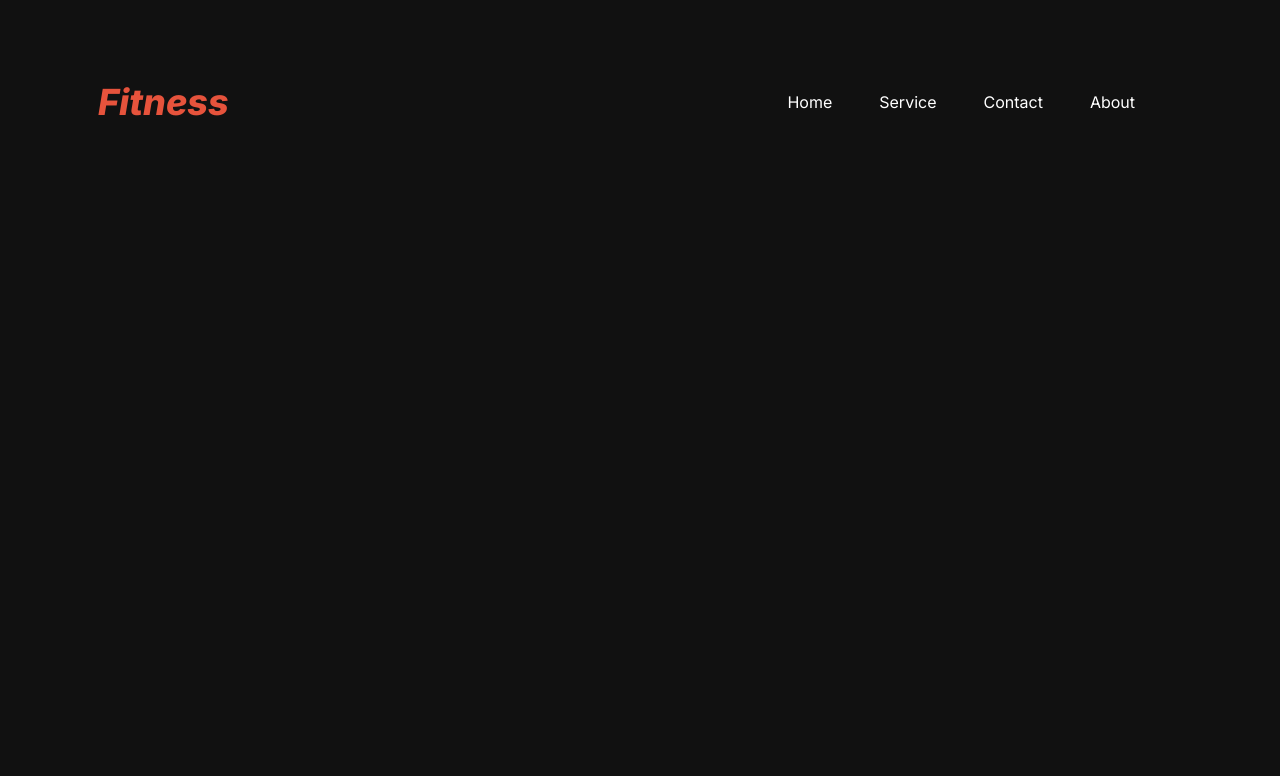
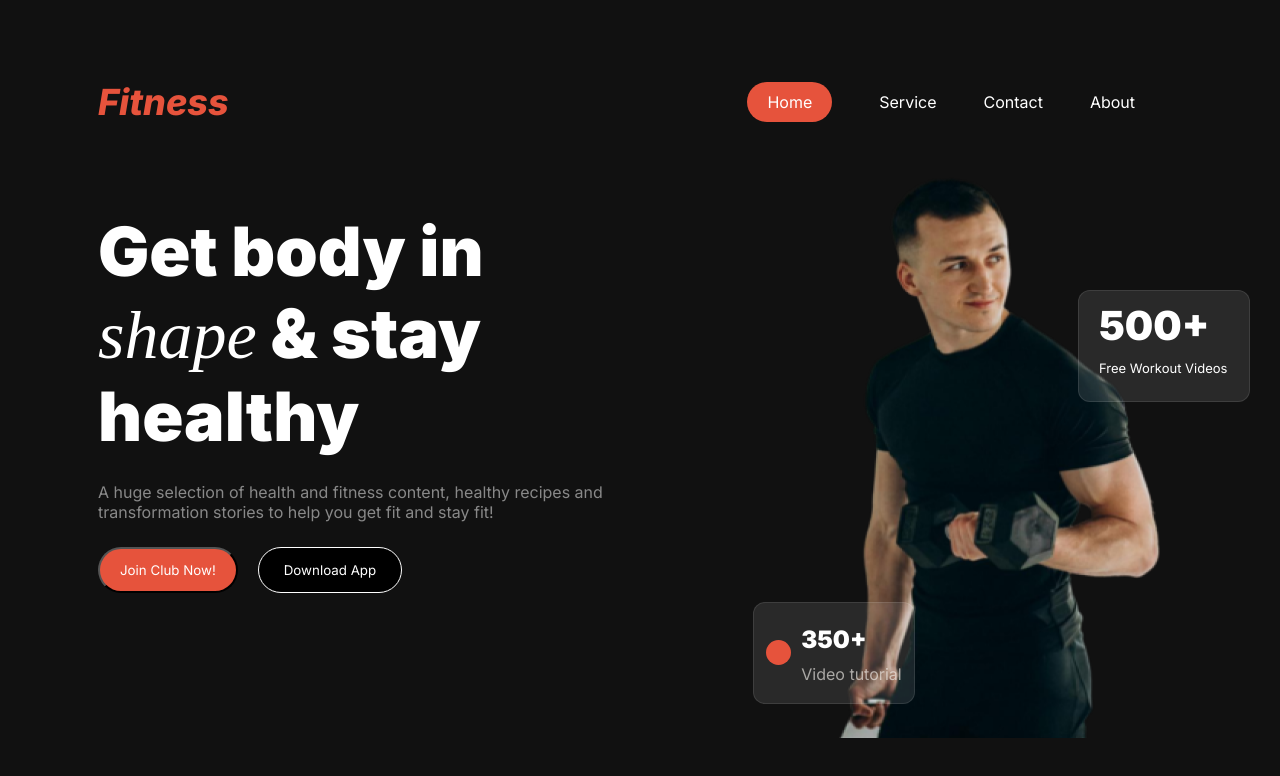
Before and after one commit to halaluddin2000/fitness, a plain HTML site: page index.html in a window 1280 px wide. Drawn offline with Linux system fonts and the light colour scheme.

Commit message:
hero section aded

```diff
--- a/index.html
+++ b/index.html
@@ -18,13 +18,40 @@
       <nav>
         <h2>Fitness</h2>
         <ul>
-          <li><a href="Home">Home</a></li>
+          <li><a class="btn-primary" href="Home">Home</a></li>
           <li><a href="Service">Service</a></li>
           <li><a href="Contact">Contact</a></li>
           <li><a href="About">About</a></li>
         </ul>
       </nav>
-      <div></div>
+      <!-------- hero section start -------->
+      <div class="hero-section">
+        <div class="hero-content">
+          <h2>Get body in <span>shape</span> & stay healthy</h2>
+          <p>
+            A huge selection of health and fitness content, healthy recipes and
+            transformation stories to help you get fit and stay fit!
+          </p>
+          <div class="hero-btn-secton">
+            <button class="btn-primary">Join Club Now!</button>
+            <button class="btn">Download App</button>
+          </div>
+        </div>
+        <div class="hero-img">
+          <img src="/images/images 2.png" alt="" />
+          <div class="video-turorial-contenct">
+            <div class="red-angle"></div>
+            <div class="video-contenct">
+              <h2>350+</h2>
+              <p>Video tutorial</p>
+            </div>
+          </div>
+          <div class="workout-videos-contenct">
+            <h1>500+</h1>
+            <p>Free Workout Videos</p>
+          </div>
+        </div>
+      </div>
     </header>
   </body>
 </html>
--- a/style/style.css
+++ b/style/style.css
@@ -2,9 +2,18 @@
   font-family: "Inter", sans-serif;
   font-optical-sizing: auto;
   color: #ffff;
-  background: #111;
+  /* background-color: #111; */
+}
+body {
+  background-color: #111;
+}
+.btn-primary {
+  border-radius: 46px;
+  background-color: #e6533c;
+  padding: 10px 20px;
 }
 header {
+  /* background-color: #111; */
   margin: 50px 90px;
 }
 nav {
@@ -29,3 +38,110 @@ ul > li {
 li > a {
   text-decoration: none;
 }
+
+/* hero section */
+.hero-section {
+  display: flex;
+  justify-content: space-between;
+}
+.hero-content {
+  width: 520px;
+}
+.hero-content h2 {
+  color: #fff;
+  font-size: 68px;
+  font-weight: 900;
+  margin-bottom: 0px;
+}
+.hero-content > h2 span {
+  font-family: Miama;
+  font-weight: 400;
+  font-style: italic;
+}
+.hero-content p {
+  margin-top: 25px;
+  color: rgba(255, 255, 255, 0.5);
+  font-size: 16px;
+  font-weight: 400;
+}
+.hero-btn-secton {
+  margin-top: 25px;
+  display: flex;
+  gap: 20px;
+}
+.btn {
+  padding: 14px 25px;
+  background-color: black;
+  border-radius: 42px;
+  border: 1px solid #fff;
+}
+/* .hero-img {
+  width: 100%;
+  height: 100%;
+} */
+.hero-img img {
+  position: relative;
+  width: 100%;
+  height: 100%;
+}
+.video-turorial-contenct {
+  position: absolute;
+  margin-top: -140px;
+  margin-left: -80px;
+  display: flex;
+  justify-content: center;
+  align-items: center;
+  width: 140px;
+  height: 80px;
+  border-radius: 12px;
+  border: 1px solid rgba(255, 255, 255, 0.1);
+  background: rgba(255, 255, 255, 0.1);
+  padding: 10px;
+  gap: 10px;
+}
+
+.red-angle {
+  width: 25px;
+  height: 25px;
+  border-radius: 50%;
+  background-color: #e6533c;
+}
+
+.video-contenct {
+  border-radius: 12px;
+}
+.video-contenct h2 {
+  font-size: 24px;
+  font-weight: 900;
+  margin-bottom: 0px;
+}
+.video-contenct p {
+  color: rgba(239, 237, 232, 0.65);
+  width: 100%;
+  font-size: 16px;
+  margin-top: 10px;
+  font-weight: 400;
+}
+.workout-videos-contenct {
+  position: absolute;
+  top: 290px;
+  right: 30px;
+  align-items: center;
+  width: 130px;
+  height: 90px;
+  border-radius: 12px;
+  border: 1px solid rgba(255, 255, 255, 0.1);
+  background: rgba(255, 255, 255, 0.1);
+  padding: 10px 20px;
+}
+.workout-videos-contenct h1 {
+  font-size: 40px;
+  font-weight: 900;
+  margin-bottom: 0px;
+  margin-top: 0px;
+}
+.workout-videos-contenct p {
+  margin-top: 10px;
+  font-size: 13px;
+  font-weight: 400;
+}
```
Also changed, not shown: images/Group 21.svg (added).
